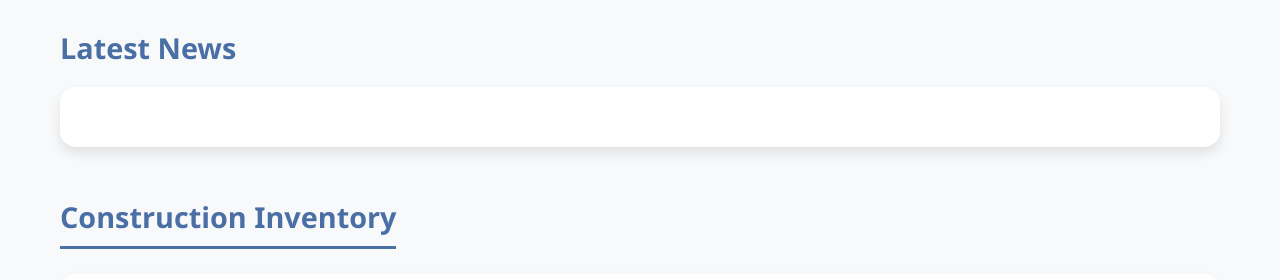
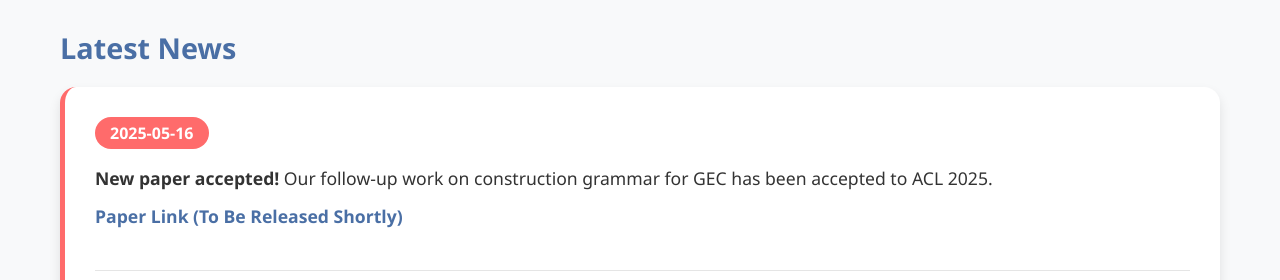
Before and after one commit to CxGrammar/CxGCenter, a plain HTML site: page index.html in a window 1280 px wide. Shown: the part 672-952 px from the top of the page. Drawn offline with nearby package versions, Linux system fonts and the light colour scheme.

Commit message:
Fix bugs

```diff
--- a/script.js
+++ b/script.js
@@ -150,7 +150,7 @@ function loadNewsData() {
 
 function renderNews() {
     let html = '';
-    loadNewsData().then(jsonData => {
+    loadNewsData().then(newsData => {
         // 将日期排序（最新在前）
         const sortedDates = Object.keys(newsData).sort().reverse();
 
--- a/style.css
+++ b/style.css
@@ -1,6 +1,7 @@
 :root {
     --primary-color: #4a6fa5;
     --secondary-color: #6b8cae;
+    --accent-color: #ff6b6b;
     --background-light: #f8f9fa;
     --text-light: #333;
     --card-light: #ffffff;
```
